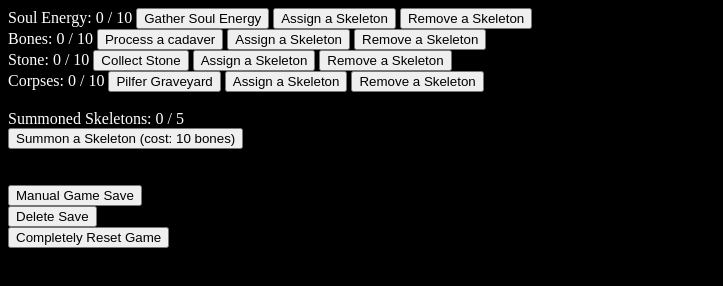
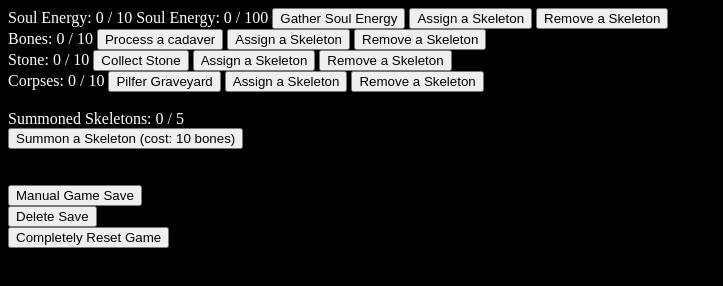
Before and after one commit to ScottWDeane/summoner-civilization, a plain HTML site: page index.html in a window 1280 px wide. Shown: the whole page, without its empty margins (0-723 px from the left). Drawn offline with Linux system fonts and the light colour scheme.

Commit message:
Update index.html
update default "soulCap" display to match the base original value (testing)

```diff
--- a/index.html
+++ b/index.html
@@ -11,6 +11,7 @@
 <body>
     <div>
         Soul Energy: <span id="soulEnergy">0</span> / <span id="soulCap">10</span>
+        Soul Energy: <span id="soulEnergy">0</span> / <span id="soulCap">100</span>
         <button id="gatherSoulEnergyButton" onClick="setGatherResource('soulEnergy')">Gather Soul Energy</button>
         <button id="assignSkeletonToSoulEnergyCollection" onClick="assignSkeletonToResource('soulEnergy')">Assign a Skeleton</button>
         <button id="removeSkeletonFromSoulEnergyHarvesting" onClick="removeSkeletonFromResource('soulEnergy')">Remove a Skeleton</button>
```
